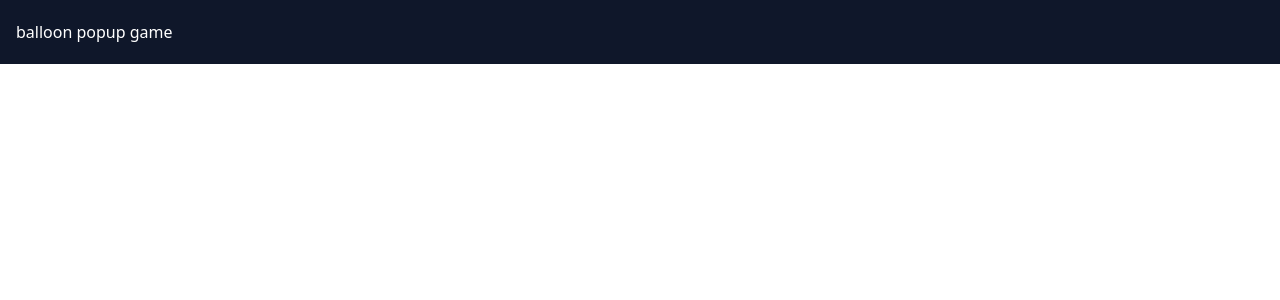
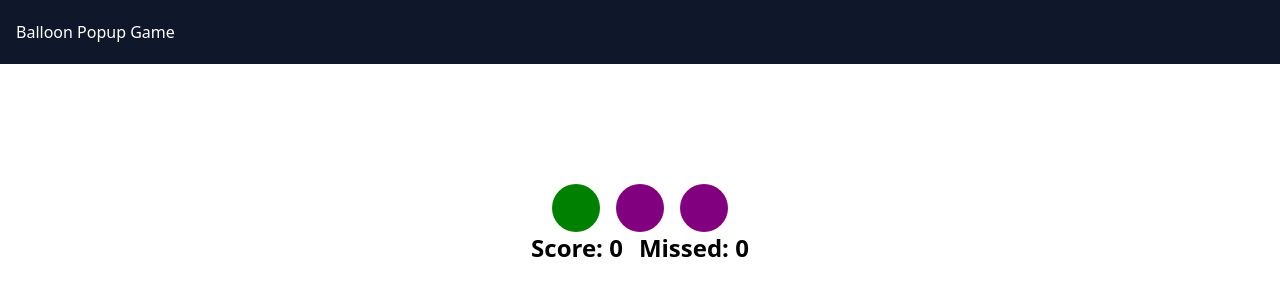
Before and after one commit to My-Angular-Projects/balloon-game, an Angular app: page / in a window 1280 px wide. Shown: the top 300 px of the page. Built offline with nearby package versions, Linux system fonts and the light colour scheme.

Commit message:
add main structure

```diff
--- a/src/app/app.component.html
+++ b/src/app/app.component.html
@@ -1,5 +1,5 @@
 <div class="toolbar h-16 bg-slate-900 text-white flex items-center px-4 py-2">
-  <span>balloon popup game</span>
+  <span class="capitalize">balloon popup game</span>
 </div>
 <main role="main">
   <router-outlet />
--- a/src/app/app.routes.ts
+++ b/src/app/app.routes.ts
@@ -1,3 +1,6 @@
 import { Routes } from '@angular/router';
+import { MainComponent } from './components/main/main.component';
 
-export const routes: Routes = [];
+export const routes: Routes = [
+  { path: '', loadComponent: () => MainComponent },
+];
--- /dev/null
+++ b/src/app/components/balloon/balloon.component.html
@@ -0,0 +1,4 @@
+<div
+  class="w-12 h-12 rounded-full cursor-pointer bg-red-500"
+  [style.background-color]="balloon().color"
+></div>
--- /dev/null
+++ b/src/app/components/balloon/balloon.component.ts
@@ -0,0 +1,14 @@
+import { ChangeDetectionStrategy, Component, input } from '@angular/core';
+import { IBalloon } from '../../interfaces';
+
+@Component({
+  selector: 'bl-balloon',
+  standalone: true,
+  imports: [],
+  templateUrl: './balloon.component.html',
+  styleUrl: './balloon.component.scss',
+  changeDetection: ChangeDetectionStrategy.OnPush,
+})
+export class BalloonComponent {
+  public balloon = input.required<IBalloon>();
+}
--- /dev/null
+++ b/src/app/components/main/main.component.html
@@ -0,0 +1,11 @@
+<div class="game-container">
+  <div class="flex gap-4">
+    @for (balloon of balloons; track balloon.id) {
+      <bl-balloon [balloon]="balloon" />
+    }
+  </div>
+  <div class="text-2xl font-bold flex gap-4">
+    <span class="capitalize">score: 0</span>
+    <span class="capitalize">missed: 0</span>
+  </div>
+</div>
--- /dev/null
+++ b/src/app/components/main/main.component.scss
@@ -0,0 +1,9 @@
+.game-container {
+  display: flex;
+  flex-direction: column;
+  padding: 0 0 32px 0;
+  margin: 120px auto 0;
+  max-width: 960px;
+  align-items: center;
+  flex: 1;
+}
--- /dev/null
+++ b/src/app/components/main/main.component.ts
@@ -0,0 +1,21 @@
+import { ChangeDetectionStrategy, Component } from '@angular/core';
+import { BalloonComponent } from '../balloon/balloon.component';
+import { IBalloon } from '../../interfaces';
+import { BalloonModel } from '../../models';
+
+@Component({
+  selector: 'bl-main',
+  standalone: true,
+  imports: [BalloonComponent],
+  templateUrl: './main.component.html',
+  styleUrl: './main.component.scss',
+  changeDetection: ChangeDetectionStrategy.OnPush,
+})
+export class MainComponent {
+  private readonly totalBalloons = 3;
+  public readonly balloons = [
+    ...Array<IBalloon | null>(this.totalBalloons)
+      .fill(null)
+      .map(() => new BalloonModel()),
+  ];
+}
--- /dev/null
+++ b/src/app/interfaces/balloon.interface.ts
@@ -0,0 +1,8 @@
+export const COLORS = ['red', 'green', 'blue', 'purple'] as const;
+
+export type TColors = 'red' | 'green' | 'blue' | 'purple';
+
+export interface IBalloon {
+  id: string;
+  color: string;
+}
--- /dev/null
+++ b/src/app/interfaces/index.ts
@@ -0,0 +1 @@
+export * from './balloon.interface';
--- /dev/null
+++ b/src/app/models/balloon.model.ts
@@ -0,0 +1,12 @@
+import { COLORS, IBalloon, TColors } from '../interfaces';
+
+export function generateRandomColor(): TColors {
+  return COLORS[Math.floor(Math.random() * COLORS.length)];
+}
+
+export class BalloonModel implements IBalloon {
+  constructor(
+    readonly id = window.crypto.randomUUID(),
+    readonly color = generateRandomColor(),
+  ) {}
+}
--- /dev/null
+++ b/src/app/models/index.ts
@@ -0,0 +1 @@
+export * from './balloon.model';
```
Also changed, not shown: src/app/components/balloon/balloon.component.scss (added).
